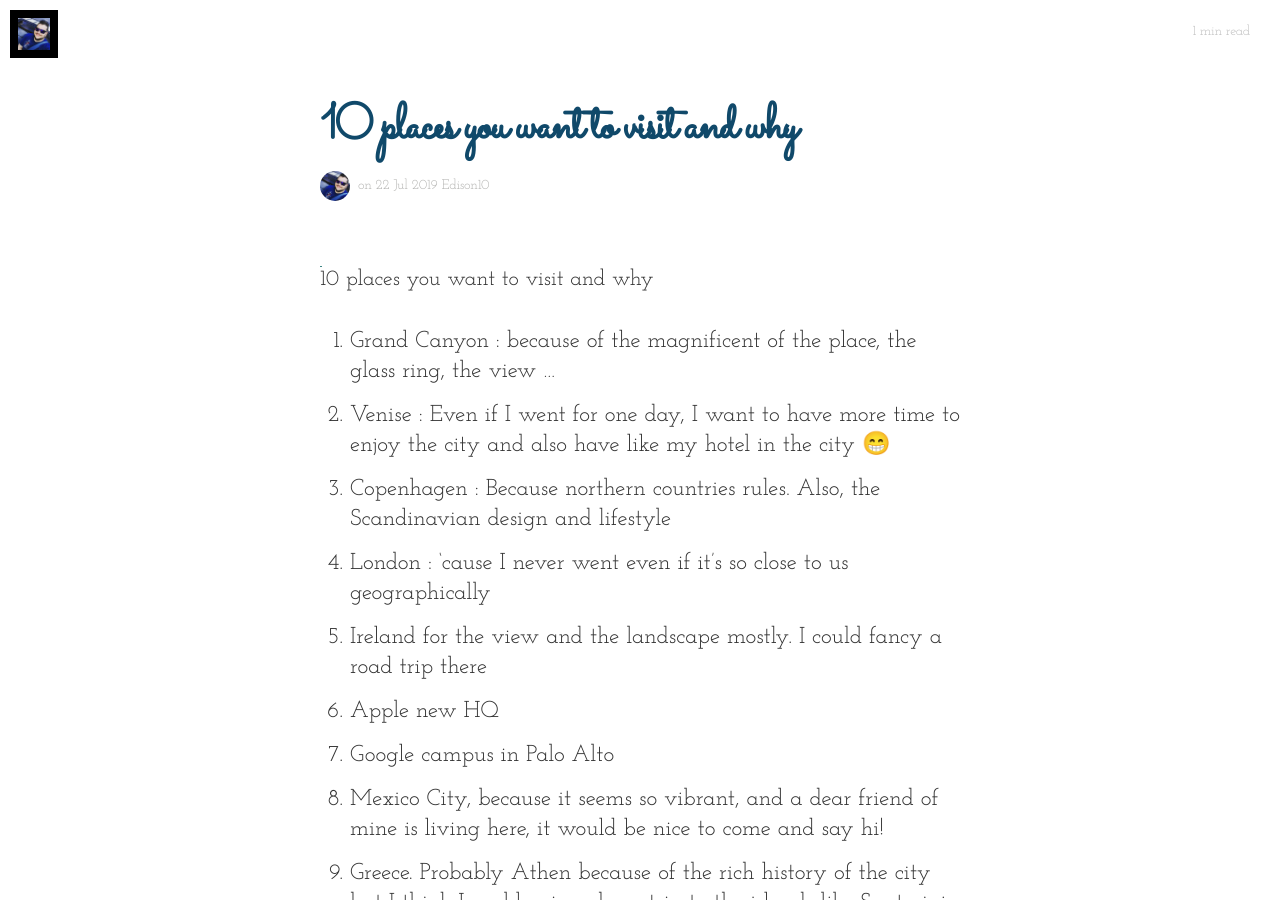
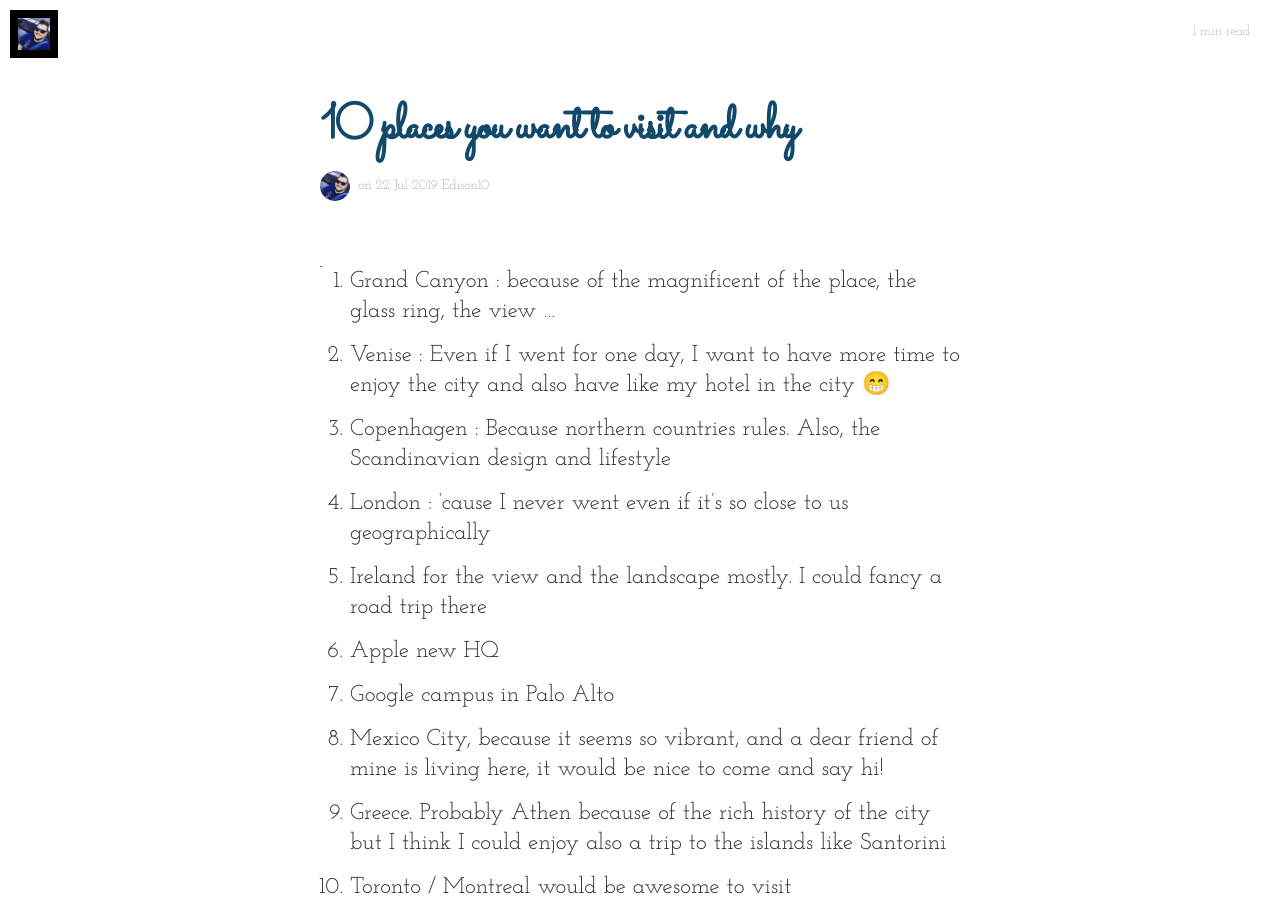
Before and after one commit to clawfire/clawfire.net, a Jekyll site: the page built from _posts/2019-10-08-10-places-you-want-to-visit-and-why.markdown, in a window 1280 px wide and 900 px high. Built offline with Jekyll 4.4.1, drawn with Linux system fonts in a browser that asks for light colours; nearby versions of some CDN libraries; comment, search, counter and statistics services are not loaded.

Commit message:
Update Blog “2019-10-08-10-places-you-want-to-visit-and-why”

```diff
--- a/_posts/2019-10-08-10-places-you-want-to-visit-and-why.markdown
+++ b/_posts/2019-10-08-10-places-you-want-to-visit-and-why.markdown
@@ -5,8 +5,6 @@ tags:
   - Edison10
 layout: post
 ---
-10 places you want to visit and why
-
 1. Grand Canyon : because of the magnificent of the place, the glass ring, the view ...
 2. Venise : Even if I went for one day, I want to have more time to enjoy the city and also have like my hotel in the city 😁
 3. Copenhagen : Because northern countries rules. Also, the Scandinavian design and lifestyle
```
